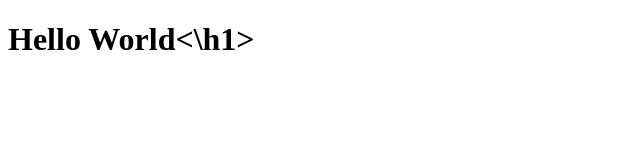
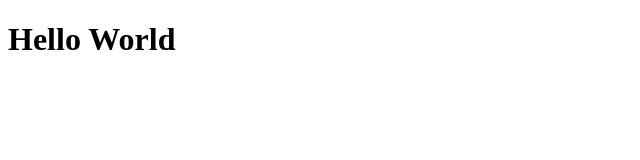
Before and after one commit to pappacorleone/pappacorleone.github.io, a plain HTML site: page index.html in a window 1280 px wide. Shown: the whole page, without its empty margins (0-640 px from the left). Drawn offline with Linux system fonts and the light colour scheme.

Commit message:
fixed my h1 tag

```diff
--- a/index.html
+++ b/index.html
@@ -1,6 +1,6 @@
 <!DOCTYPE HTML>
 <HTML>
 <body>
-<h1>Hello World<\h1>
+<h1>Hello World</h1>
 </body>
 </HTML>
```
